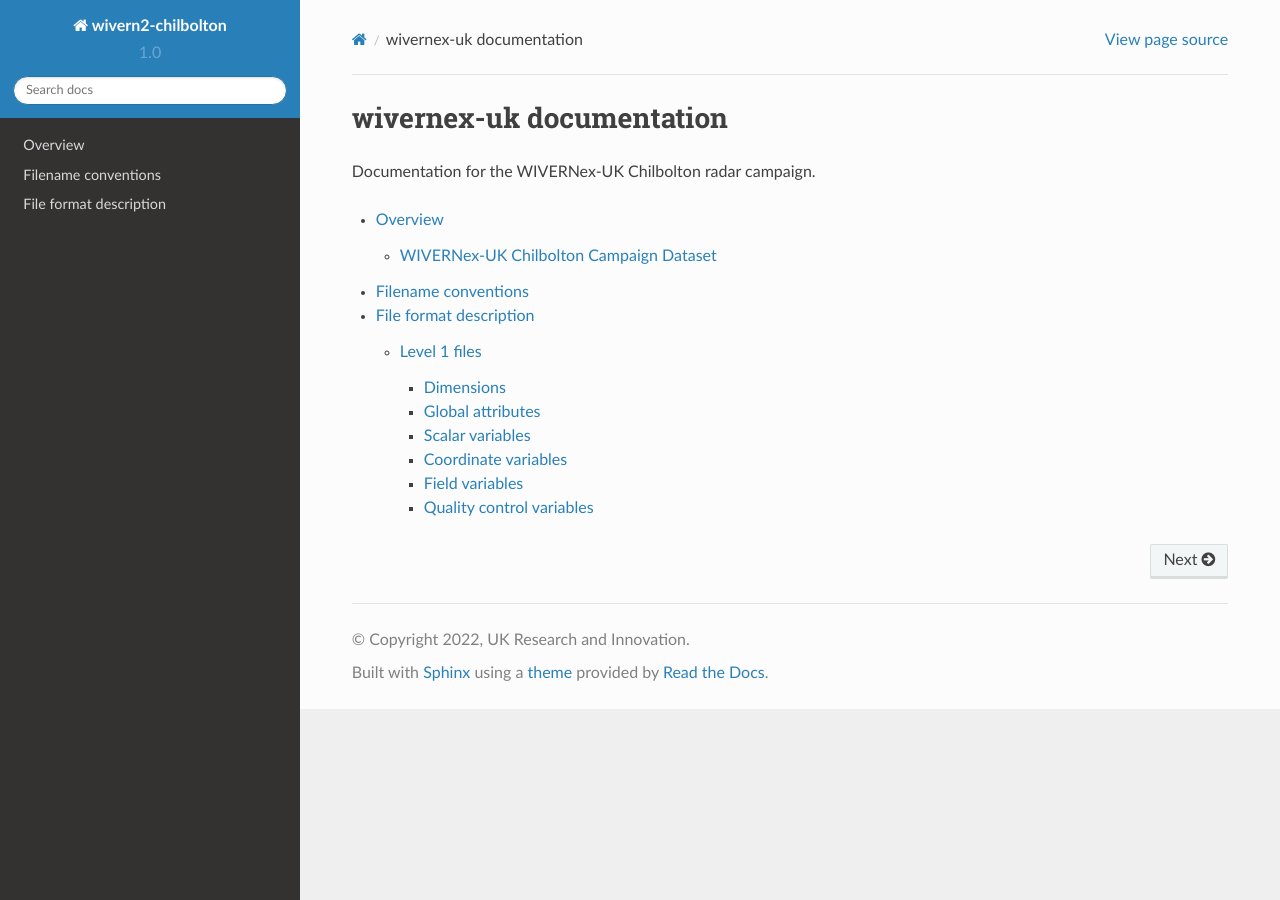
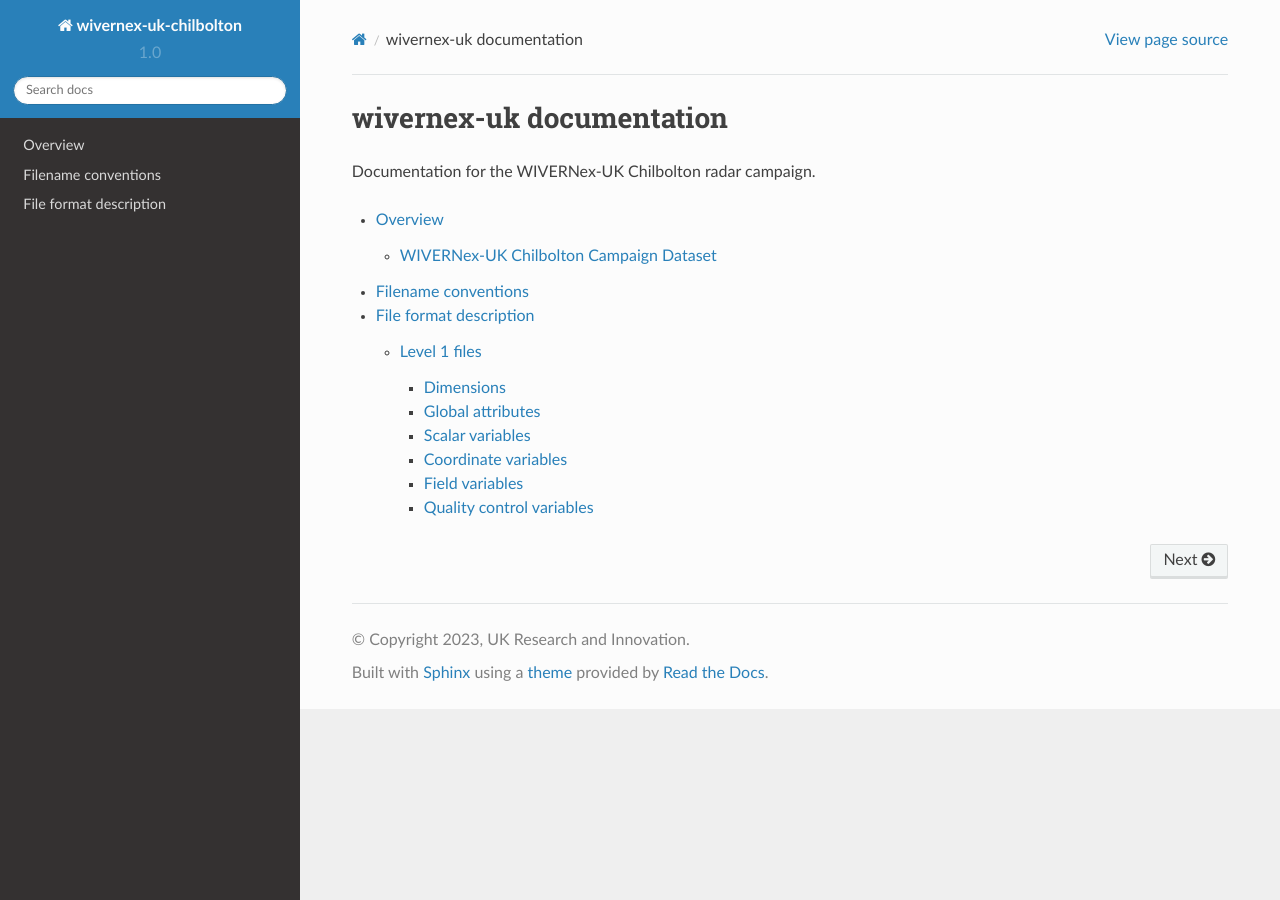
Before and after one commit to longlostjames/wivernex-uk, a Sphinx documentation site: the page built from docs/source/index.rst, in a window 1280 px wide. Built offline with Sphinx 7.4.7 and the Read the Docs theme 2.0.0, drawn with Linux system fonts in a browser that asks for light colours; formulas are drawn with MathJax 3; pages that are not in the unit, such as notebooks, are missing from menus.

Commit message:
Project name updated

```diff
--- a/docs/source/conf.py
+++ b/docs/source/conf.py
@@ -17,13 +17,11 @@ import sys
 
 
 sys.path.insert(0, os.path.abspath('../..'))
-#sys.path.insert(0, os.path.abspath('../../cloudnetpy/'))
-
 
 # -- Project information -----------------------------------------------------
 
-project = 'wivern2-chilbolton'
-copyright = '2022, UK Research and Innovation'
+project = 'wivernex-uk-chilbolton'
+copyright = '2023, UK Research and Innovation'
 author = 'Chris Walden'
 
 # The short X.Y version
@@ -127,7 +125,7 @@ def setup(app):
 # -- Options for HTMLHelp output ---------------------------------------------
 
 # Output file base name for HTML help builder.
-htmlhelp_basename = 'wivern2doc'
+htmlhelp_basename = 'wivernexukdoc'
 
 
 # -- Options for LaTeX output ------------------------------------------------
@@ -154,8 +152,8 @@ latex_elements = {
 # (source start file, target name, title,
 #  author, documentclass [howto, manual, or own class]).
 latex_documents = [
-    (master_doc, 'wivern2-chilbolton.tex', 'Documentation for WIVERN-2 Chilbolton Radar Campaign Data',
-     'Chris Walden, UK Research and Innovation \\and and National Centre for Atmospheric Science', 'manual'),
+    (master_doc, 'wivernex-uk-chilbolton.tex', 'Documentation for WIVERNex-UK Chilbolton Radar Campaign Data',
+     'Chris Walden, UK Research and Innovation \\and National Centre for Atmospheric Science', 'manual'),
 ]
 
 
@@ -164,7 +162,7 @@ latex_documents = [
 # One entry per manual page. List of tuples
 # (source start file, name, description, authors, manual section).
 man_pages = [
-    (master_doc, 'wivern2-chilbolton', 'wivern2-chilbolton Documentation',
+    (master_doc, 'wivernex-uk-chilbolton', 'wivernex-uk-chilbolton Documentation',
      [author], 1)
 ]
 
@@ -175,8 +173,8 @@ man_pages = [
 # (source start file, target name, title, author,
 #  dir menu entry, description, category)
 texinfo_documents = [
-    (master_doc, 'wivern2-chilbolton', 'wivern2-chilbolton Documentation',
-     author, 'wivern2-chilbolton', 'One line description of project.',
+    (master_doc, 'wivernex-uk-chilbolton', 'wivernex-uk-chilbolton Documentation',
+     author, 'wivernex-uk-chilbolton', 'One line description of project.',
      'Miscellaneous'),
 ]
 
```
